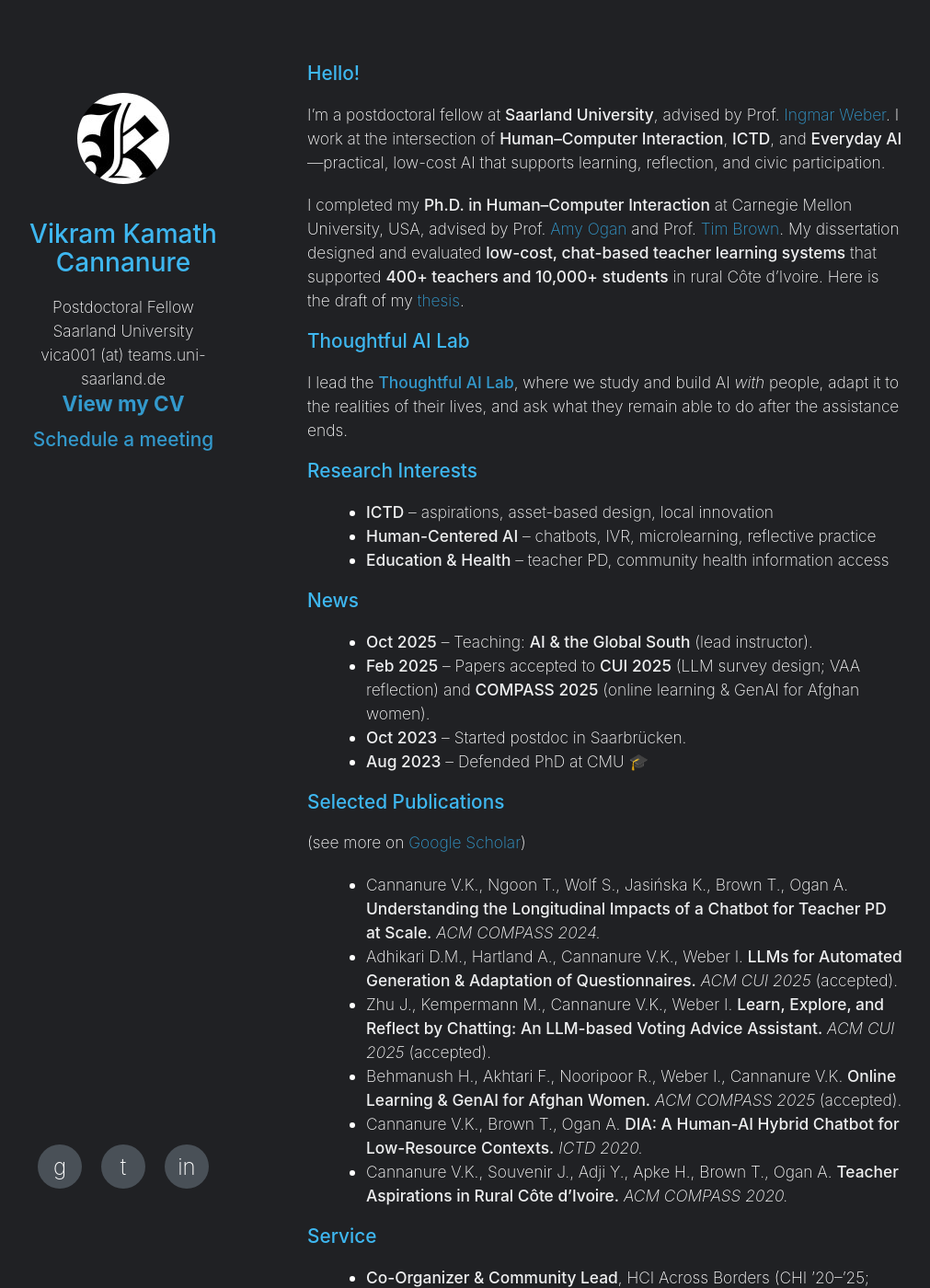
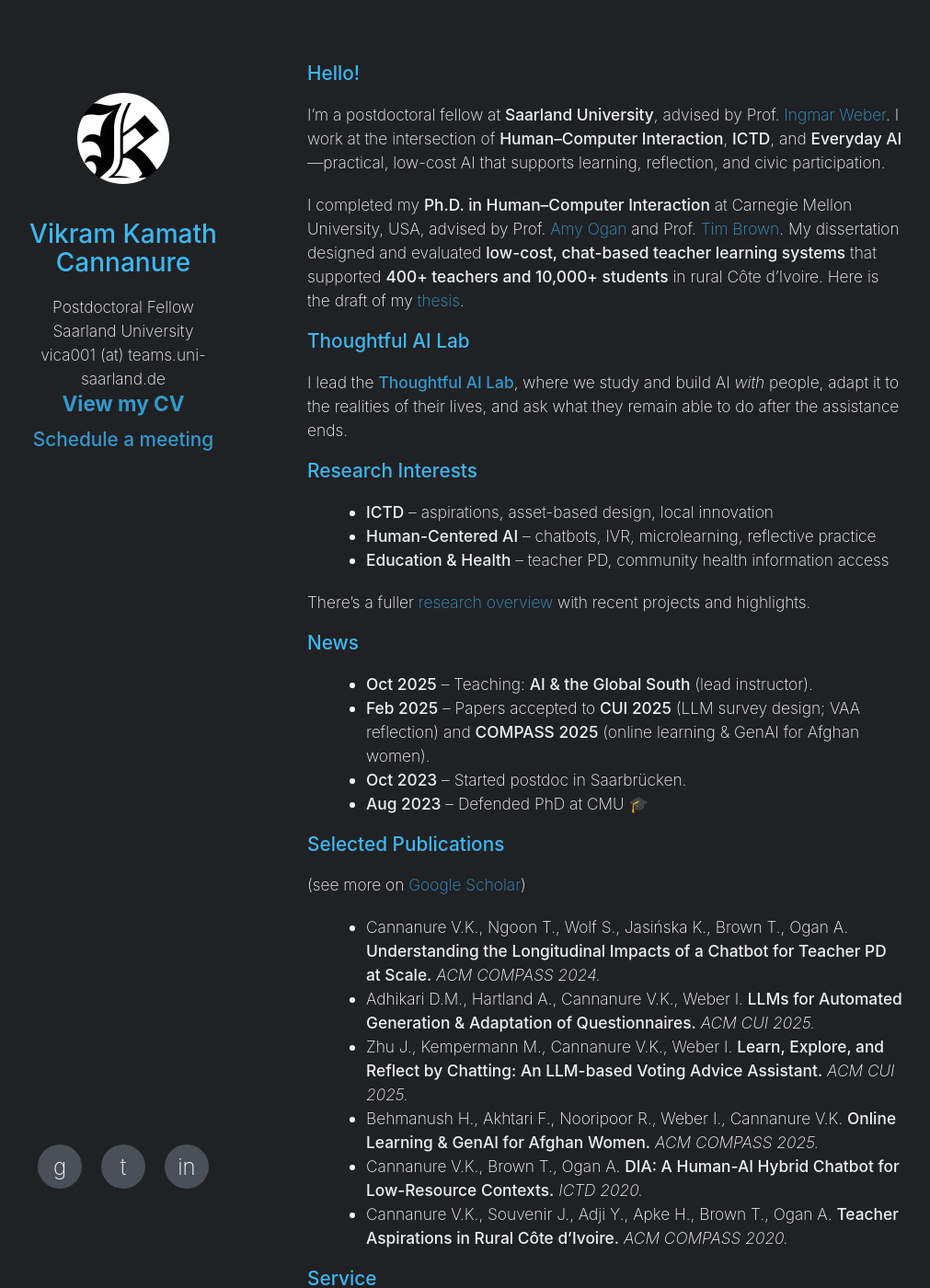
Before and after one commit to kmarkiv/kmarkiv.github.io, a Jekyll site: the page built from README.md, in a window 1280 px wide and 1400 px high. Shown: the whole window at 92% size, without its empty margins (136-1147 px from the left). Built offline with Jekyll 4.4.1, drawn with Linux system fonts in a browser that asks for light colours; our own code applies the rules of GitHub Pages for plain Markdown files; a script that is not in the unit is left out.

Commit message:
Link the research page, noindex the study page, drop a stray file
- README: link research.html, which nothing on the site pointed to;
  clear the "(accepted)" markers on the CUI 2025 and COMPASS 2025
  papers, whose venues have since taken place
- assets/man.html: add robots noindex/nofollow so the wellness study
  page stays reachable by direct link but out of search results
- remove assets/test.pdf, a 176-byte file that was HTML, not a PDF

Co-Authored-By: Claude Opus 5 <noreply@anthropic.com>

```diff
--- a/README.md
+++ b/README.md
@@ -17,6 +17,8 @@ I lead the **[Thoughtful AI Lab](/thoughtful-ai/)**, where we study and build AI
 - **Human-Centered AI** – chatbots, IVR, microlearning, reflective practice
 - **Education & Health** – teacher PD, community health information access
 
+There's a fuller [research overview](/research.html) with recent projects and highlights.
+
 
 ### News
 - **Oct 2025** – Teaching: **AI & the Global South** (lead instructor).
@@ -29,9 +31,9 @@ I lead the **[Thoughtful AI Lab](/thoughtful-ai/)**, where we study and build AI
 (see more on [Google Scholar](https://scholar.google.com/citations?user=HVuuUzwAAAAJ&hl=en))
 
 - Cannanure V.K., Ngoon T., Wolf S., Jasińska K., Brown T., Ogan A. **Understanding the Longitudinal Impacts of a Chatbot for Teacher PD at Scale.** *ACM COMPASS 2024.*
-- Adhikari D.M., Hartland A., Cannanure V.K., Weber I. **LLMs for Automated Generation & Adaptation of Questionnaires.** *ACM CUI 2025* (accepted).
-- Zhu J., Kempermann M., Cannanure V.K., Weber I. **Learn, Explore, and Reflect by Chatting: An LLM-based Voting Advice Assistant.** *ACM CUI 2025* (accepted).
-- Behmanush H., Akhtari F., Nooripoor R., Weber I., Cannanure V.K. **Online Learning & GenAI for Afghan Women.** *ACM COMPASS 2025* (accepted).
+- Adhikari D.M., Hartland A., Cannanure V.K., Weber I. **LLMs for Automated Generation & Adaptation of Questionnaires.** *ACM CUI 2025.*
+- Zhu J., Kempermann M., Cannanure V.K., Weber I. **Learn, Explore, and Reflect by Chatting: An LLM-based Voting Advice Assistant.** *ACM CUI 2025.*
+- Behmanush H., Akhtari F., Nooripoor R., Weber I., Cannanure V.K. **Online Learning & GenAI for Afghan Women.** *ACM COMPASS 2025.*
 - Cannanure V.K., Brown T., Ogan A. **DIA: A Human-AI Hybrid Chatbot for Low-Resource Contexts.** *ICTD 2020.*
 - Cannanure V.K., Souvenir J., Adji Y., Apke H., Brown T., Ogan A. **Teacher Aspirations in Rural Côte d’Ivoire.** *ACM COMPASS 2020.*
 
--- a/assets/man.html
+++ b/assets/man.html
@@ -3,6 +3,10 @@
 <head>
   <meta charset="utf-8" />
   <meta name="viewport" content="width=device-width, initial-scale=1" />
+  <!-- Study material: reachable by direct link for participants, but kept out of
+       search engines and AI crawlers. -->
+  <meta name="robots" content="noindex, nofollow, noarchive, nosnippet, noimageindex" />
+  <meta name="googlebot" content="noindex, nofollow" />
   <title>मन सखी 😊 — स्वागत</title>
   <style>
     :root{
```
Also changed, not shown: 1 other file.
